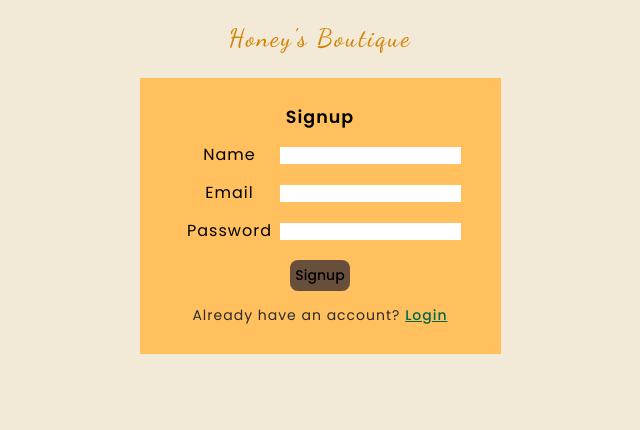
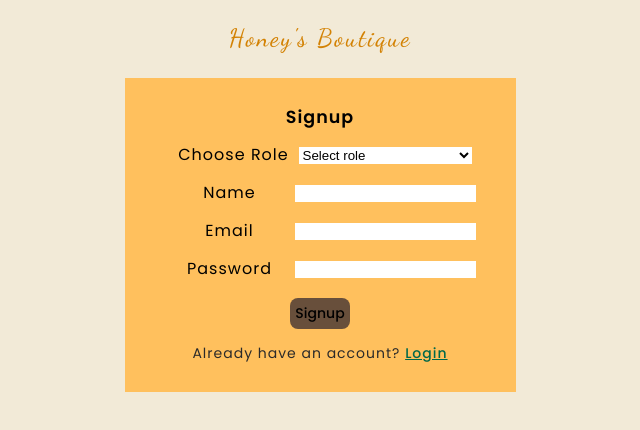
Before and after one commit to SaiVijnathi/E-commerce-website-frontend, a React (Vite) app: page /signup in a window 1280 px wide. Shown: the top 430 px of the page, without its empty margins (320-960 px from the left). Built offline with nearby package versions, Linux system fonts and the light colour scheme.

Commit message:
role based login done

```diff
--- a/src/App.css
+++ b/src/App.css
@@ -72,7 +72,7 @@ body{
 .signup-form label{
     font-size: 16px;
     display: inline-block;
-    width: 100px;
+    width: 130px;
     text-align: center;
 }
 
@@ -95,3 +95,11 @@ body{
     font-size: 14px;
     color: #2b2a2a;
 }
+
+.dropdown-signup select{
+    width: 173px;
+    height: 17px;
+    background-color: white;
+    color: black;
+    border: none;
+}
--- a/src/App.jsx
+++ b/src/App.jsx
@@ -3,6 +3,8 @@ import './App.css'
 import { Login } from './components/Login'
 import { Signup } from './components/Signup'
 import { Homepage } from './components/Homepage'
+import { Logout } from './components/Logout'
+import { YourItems } from './components/YourItems'
 
 function App() {
   return (
@@ -11,6 +13,8 @@ function App() {
         <Route path='/' element={<Homepage/>}/>
         <Route path='/signup' element={<Signup/>}/>
         <Route path='/login' element={<Login/>}/>
+        <Route path='/logout' element={<Logout/>}/>
+        <Route path='/items' element={<YourItems/>}/>
       </Routes>
     </>
   )
--- a/src/components/Login.jsx
+++ b/src/components/Login.jsx
@@ -1,4 +1,4 @@
-import React from 'react'
+import React, { useEffect } from 'react'
 import { useState } from 'react'
 import { Link, useNavigate } from 'react-router-dom'
 
@@ -27,13 +27,21 @@ export const Login = () => {
       console.log("Data received",JSOData.status)
       alert(JSOData.msg);
       if(JSOData.status === "success"){
-        navigate("/")
+        navigate("/");
+        const token = JSOData.token;
+        localStorage.setItem("token", token);
+        console.log(JSOData.data)
+        localStorage.setItem("role", JSOData.data[0].role)
       }
     }
     catch(err){
       console.log("Data not sent", err)
     }
   }
+
+  // useEffect(()=>{
+  //   navigate('/');
+  // },[token])
 
   return (
     <div className='signup-div'>
--- /dev/null
+++ b/src/components/Logout.jsx
@@ -0,0 +1,11 @@
+import React, { useEffect } from 'react'
+import { useNavigate } from 'react-router-dom';
+
+export const Logout = () => {
+    const navigate = useNavigate();
+    useEffect(()=>{
+        localStorage.removeItem("token");
+        localStorage.removeItem("role");
+        navigate("/")
+    })
+}
--- a/src/components/Signup.jsx
+++ b/src/components/Signup.jsx
@@ -1,17 +1,21 @@
 import React from 'react'
 import { useState } from 'react'
-import { Link } from 'react-router-dom'
+import { Link, useNavigate } from 'react-router-dom'
 
 export const Signup = () => {
     const [name, setName] = useState("");
     const [email, setEmail] = useState("");
     const [password, setPassword] = useState("");
+    const [role, setRole] = useState("");
+
+    const navigate = useNavigate();
 
     const signupData = async () => {
         const dataToSend = {
             name,
             email,
-            password
+            password,
+            role
         }
         const reqOptions = {
             body : JSON.stringify(dataToSend),
@@ -27,9 +31,13 @@ export const Signup = () => {
             console.log("name", name)
             console.log("email", email)
             console.log("password", password)
+            console.log("role", role)
             console.log("Response Data",JSOData);
             console.log("JSON Data", JSONData.status);
-            alert(JSOData.status)
+            alert(JSOData.msg)
+            if(JSOData.status === "success"){
+                navigate('/login')
+            }
         }catch(err){
             console.log("Data is not sent or received", err)
         }
@@ -41,6 +49,15 @@ export const Signup = () => {
         <div className='signup'>
         <div style={{fontSize:"17.5px", fontWeight:"600"}}>Signup</div>
             <form className='signup-form'>
+                <div className='dropdown-signup'>
+                    <label>Choose Role</label>
+                    <select value={role} onChange={(e)=>setRole(e.target.value)}>
+                        <option value="">Select role</option>
+                        <option value="admin">Admin</option>
+                        <option value="customer">Customer</option>
+                        <option value="vendor">Vendor</option>
+                    </select>
+                </div>
                 <div>
                     <label>Name</label>
                     <input onChange={(e)=>setName(e.target.value)}/>
--- a/src/components/TopNavigation.jsx
+++ b/src/components/TopNavigation.jsx
@@ -2,13 +2,39 @@ import React from 'react'
 import { Link } from 'react-router-dom'
 
 export const TopNavigation = () => {
+  const role = localStorage.getItem("role");
+  console.log("the role of this user is",role)
   return (
     <nav className='navbar'>
         <div className='logo'>Honey's Boutique</div>
         <ul className='navbar-items'>
             <li><Link to='/'>Home</Link></li>
-            <li><Link to='/signup'>Signup</Link></li>
-            <li><Link to='/login'>Login</Link></li>
+            {
+              !role && (
+                <>
+                  <li><Link to='/signup'>Signup</Link></li>
+                  <li><Link to='/login'>Login</Link></li>
+                </>
+              )
+            }
+            {
+              role==="vendor" && (
+                <>
+                  <li><Link to='/items'>Your items</Link></li>
+                  <li><Link to='/logout'>Logout</Link></li>
+                </>
+              )
+            }
+            {
+              role==="customer" && (
+                <>
+                  <li><Link to='/cart'>Cart</Link></li>
+                  <li><Link to='/orders'>Orders</Link></li>
+                  <li><Link to='/profile'>Profile</Link></li>
+                  <li><Link to='/logout'>Logout</Link></li>
+                </>
+              )
+            }
         </ul>
     </nav>
   )
--- /dev/null
+++ b/src/components/YourItems.jsx
@@ -0,0 +1,7 @@
+import React from 'react'
+
+export const YourItems = () => {
+  return (
+    <div>YourItems</div>
+  )
+}
```
